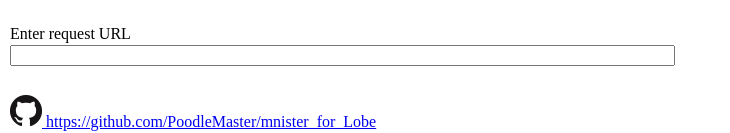
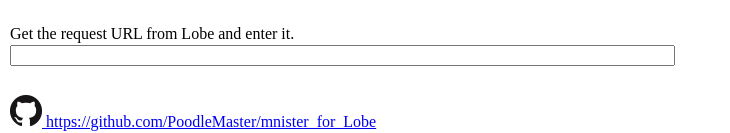
Before and after one commit to PoodleMaster/mnister_for_lobe, a plain HTML site: page index.html in a window 1280 px wide. Shown: the part 555-688 px from the top of the page, without its empty margins (0-730 px from the left). Drawn offline with nearby package versions, Linux system fonts and the light colour scheme; a script that the page names is missing.

Commit message:
Add files via upload

```diff
--- a/index.html
+++ b/index.html
@@ -124,7 +124,7 @@
             </tr>
         </table>
 
-        <div id="TEXT1">Enter request URL</div>
+        <div id="TEXT1">Get the request URL from Lobe and enter it.</div>
         <input type="text" name="URL" size="80" maxlength="256" id="INPUT1">
     </body>
 </html>
```
